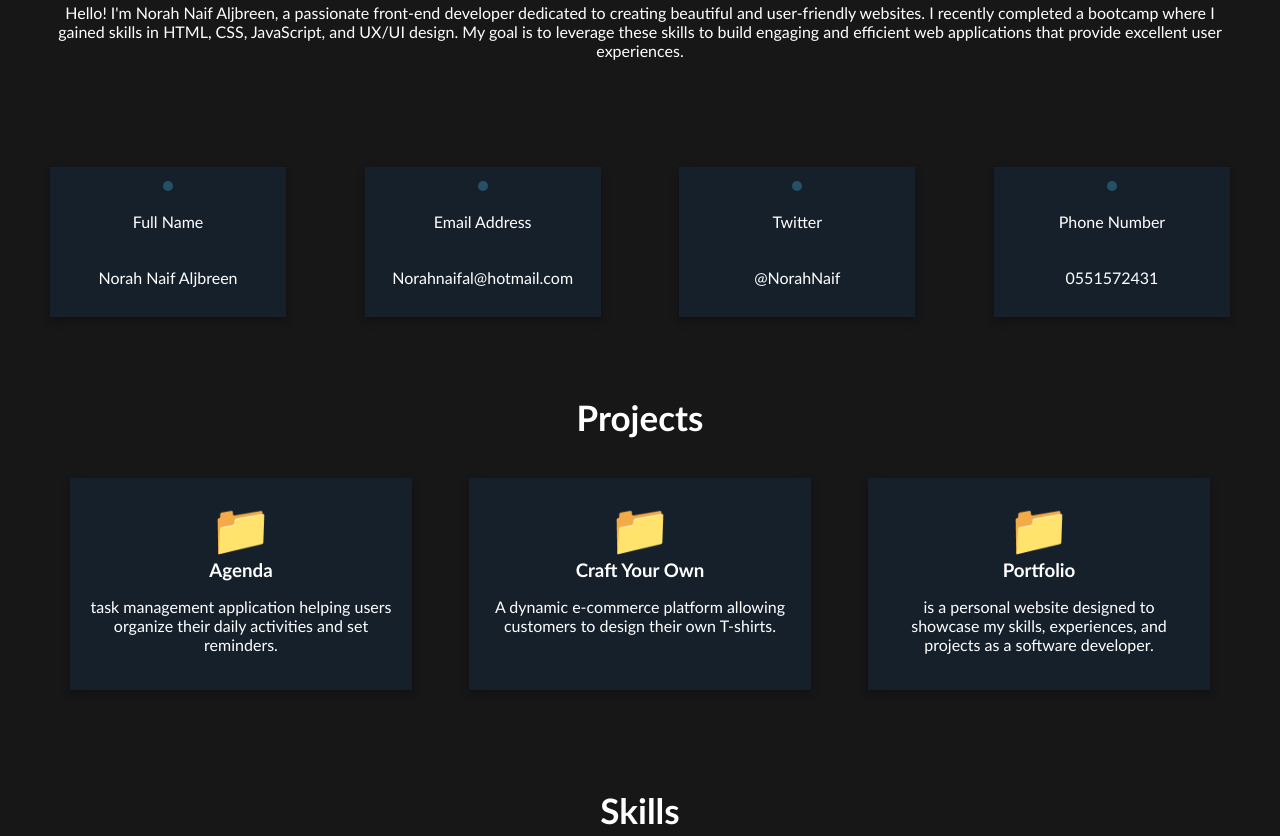
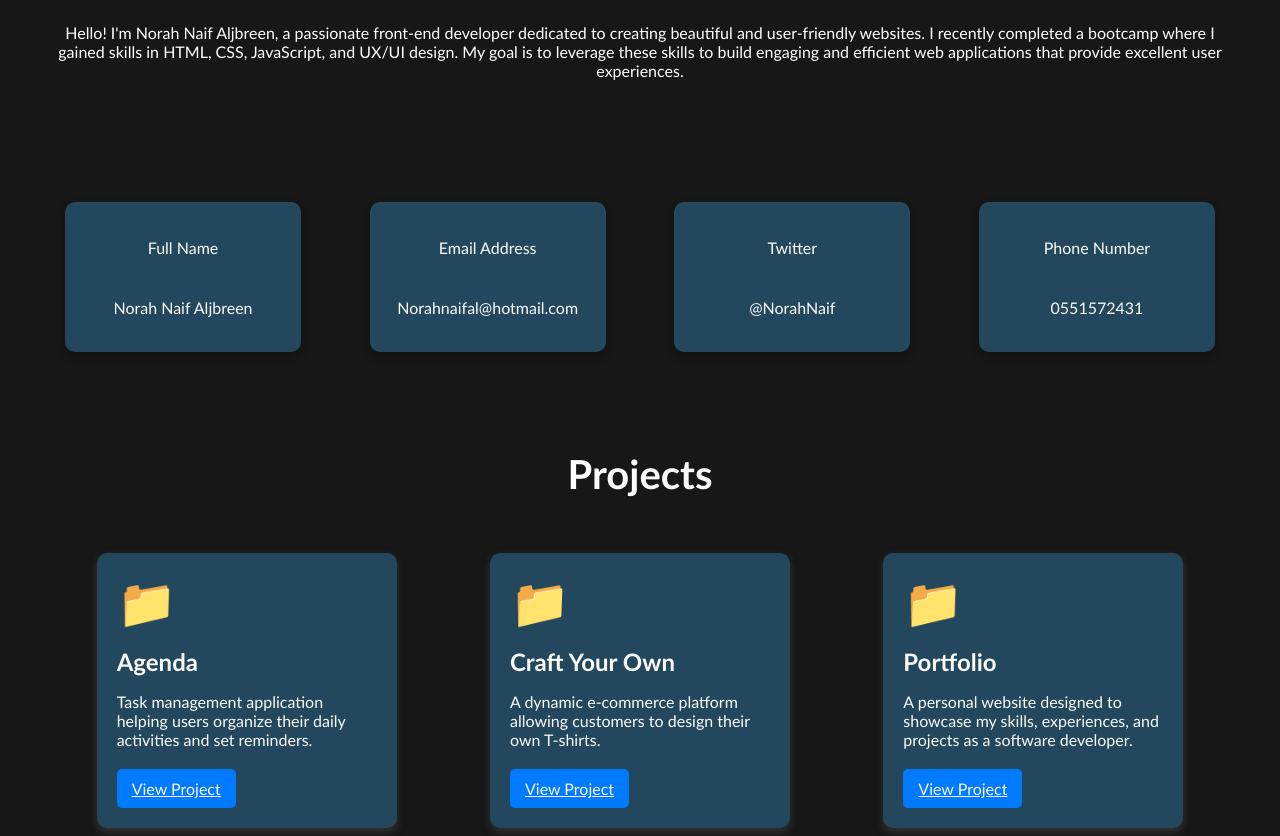
Before and after one commit to xnorahn2001/portfolio-website, a plain HTML site: page Front-End-Protfolio/index.html in a window 1280 px wide. Shown: the part 724-1560 px from the top of the page. Drawn offline with Linux system fonts and the light colour scheme.

Commit message:
Front-End Asignment1

```diff
--- a/Front-End-Protfolio/index.html
+++ b/Front-End-Protfolio/index.html
@@ -90,20 +90,24 @@
     <div class="card">
       <div class="icon">📁</div>
       <h3>Agenda</h3>
-        <p>task management application helping users organize their daily activities and set reminders.</p>
+      <p>Task management application helping users organize their daily activities and set reminders.</p>
+      <a href="https://github.com/xnorahn2001/Aganda" target="_blank" class="project-link">View Project</a>
     </div>
     <div class="card">
       <div class="icon">📁</div>
       <h3>Craft Your Own</h3>
       <p>A dynamic e-commerce platform allowing customers to design their own T-shirts.</p>
+      <a href="https://github.com/xnorahn2001/sda-3-onsite-backend-teamwork" target="_blank" class="project-link">View Project</a>
     </div>
     <div class="card">
       <div class="icon">📁</div>
       <h3>Portfolio</h3>
-        <p>is a personal website designed to showcase my skills, experiences, and projects as a software developer.</p>
+      <p>A personal website designed to showcase my skills, experiences, and projects as a software developer.</p>
+      <a href="https://github.com/xnorahn2001/protoflio-resume" target="_blank" class="project-link">View Project</a>
     </div>
   </div>
 </section>
+
 
   <!-- Skills Section -->
 <section class="skills">
--- a/Front-End-Protfolio/style.css
+++ b/Front-End-Protfolio/style.css
@@ -1,3 +1,5 @@
+/*   The Main  */
+
 :root {
     --main-color: #171717;
     --secondary-color: #ffffff;
@@ -59,7 +61,7 @@
     color: -webkit-link;
     cursor: pointer;
     text-decoration: underline;
-    color: #3580ba;
+    color: #fbfbfb;
 }
 
   .nav > .logo {
@@ -145,10 +147,6 @@
     text-align: center;
     padding-bottom: 107px;
 }
-
-
-
-
   .about .socails,
   .services .wcards,
   .services .skillcard {
@@ -173,7 +171,7 @@
     transform: translateY(-5px);
   }
 
-  .about .circ {
+  /* .about .circ {
     width: 50px;
     height: 50px;
     border-radius: 50%;
@@ -181,15 +179,15 @@
     display: flex;
     justify-content: center;
     align-items: center;
-  }
-
+  } */
+/*
   .about .circ > div {
     width: 10px;
     height: 10px;
     border-radius: 50%;
     background-color: var(--tetiary-color);
   }
-
+   */
   .wcards {
     justify-content: center !important;
     gap: 50px;
@@ -290,6 +288,7 @@
     color: var(--main-color);
   }
 
+
   /* footer */
   footer {
     display: flex;
@@ -298,14 +297,16 @@
     align-items: center;
     color: var(--secondgray-color);
   }
-  .projects, .skills {
+
+  /* skiils , projects crads  */
+ .skills {
     display: flex;
     flex-direction: column;
     align-items: center;
     margin-top: 50px;
   }
 
-  .project-cards, .skill-cards {
+   .skill-cards {
     display: flex;
     justify-content: space-between;
     gap: 20px;
@@ -336,6 +337,9 @@
     font-weight: 800;
     margin-bottom: 20px;
   }
+
+
+  /*  Expireince  */
   .experience {
     display: flex;
     flex-direction: column;
@@ -374,6 +378,10 @@
     font-weight: 800;
     margin-bottom: 20px;
   }
+
+
+
+  /*  Skills  */
   .skills {
     display: flex;
     flex-direction: column;
@@ -456,3 +464,68 @@
     font-weight: bold;
     unicode-bidi: isolate;
 }
+
+.projects {
+  padding: 50px 0;
+  background-color: #171717;
+  text-align: center;
+}
+
+.title {
+  font-size: 2.5rem;
+  margin-bottom: 40px;
+  color: #fbfbfb;
+}
+
+.project-cards {
+  display: flex;
+  justify-content: space-around;
+  flex-wrap: wrap;
+}
+
+.card {
+  background-color: rgb(37 80 104 / 87%);
+    border-radius: 10px;
+    box-shadow: 0 4px 8px #333;
+    width: 300px;
+    padding: 20px;
+    margin: 15px;
+    text-align: left;
+    transition: transform 0.3s ease;
+}
+
+.card:hover {
+  transform: translateY(-10px);
+}
+
+.icon {
+  font-size: 3rem;
+  margin-bottom: 15px;
+  color: #007bff;
+}
+
+h3 {
+  font-size: 1.5rem;
+  margin-bottom: 10px;
+  color: #fbfbfb;
+}
+
+p {
+  font-size: 1rem;
+  margin-bottom: 20px;
+  color: #fbfbfb;
+}
+
+.project-link {
+  display: inline-block;
+  padding: 10px 15px;
+  background-color: #007bff;
+  color: #fff;
+  text-decoration: none;
+  border-radius: 5px;
+  transition: background-color 0.3s ease;
+}
+
+.project-link:hover {
+  background-color: #0056b3;
+}
```
Lines whose indentation alone changed are shown as unchanged.
